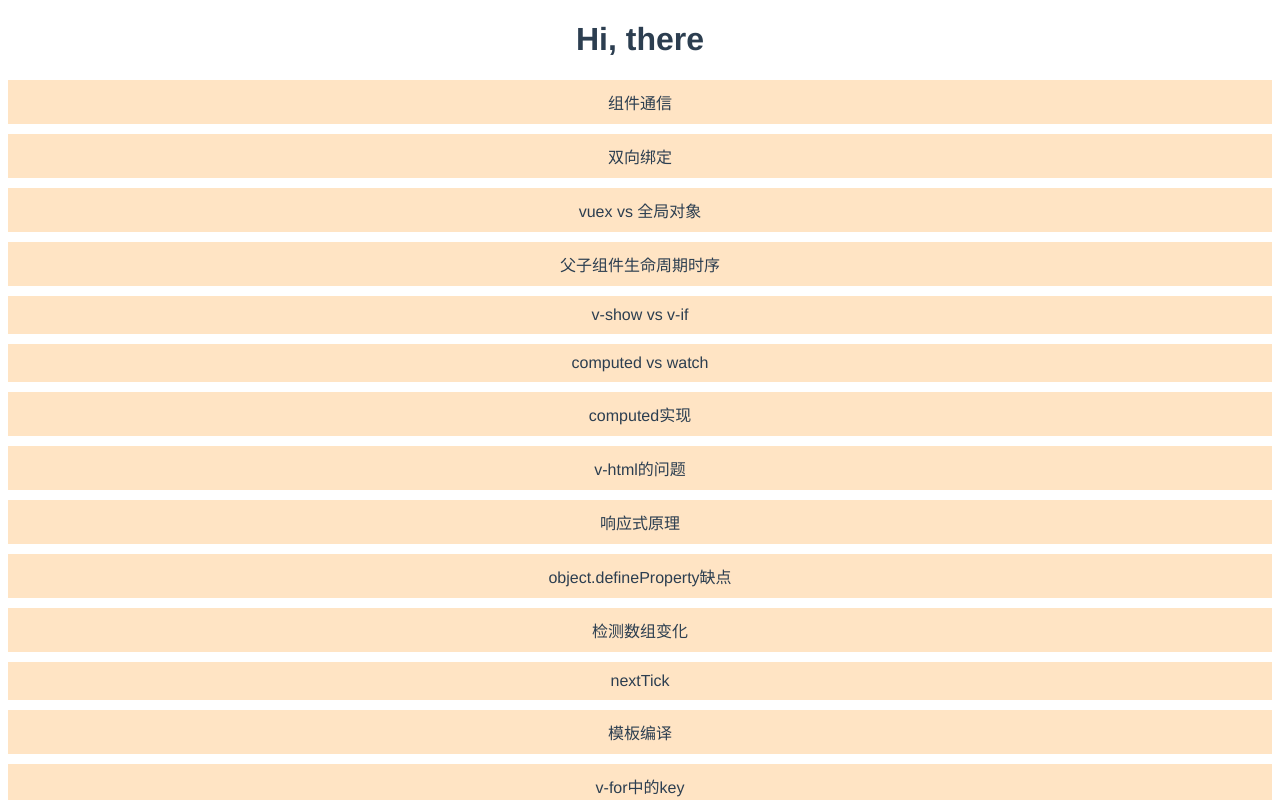
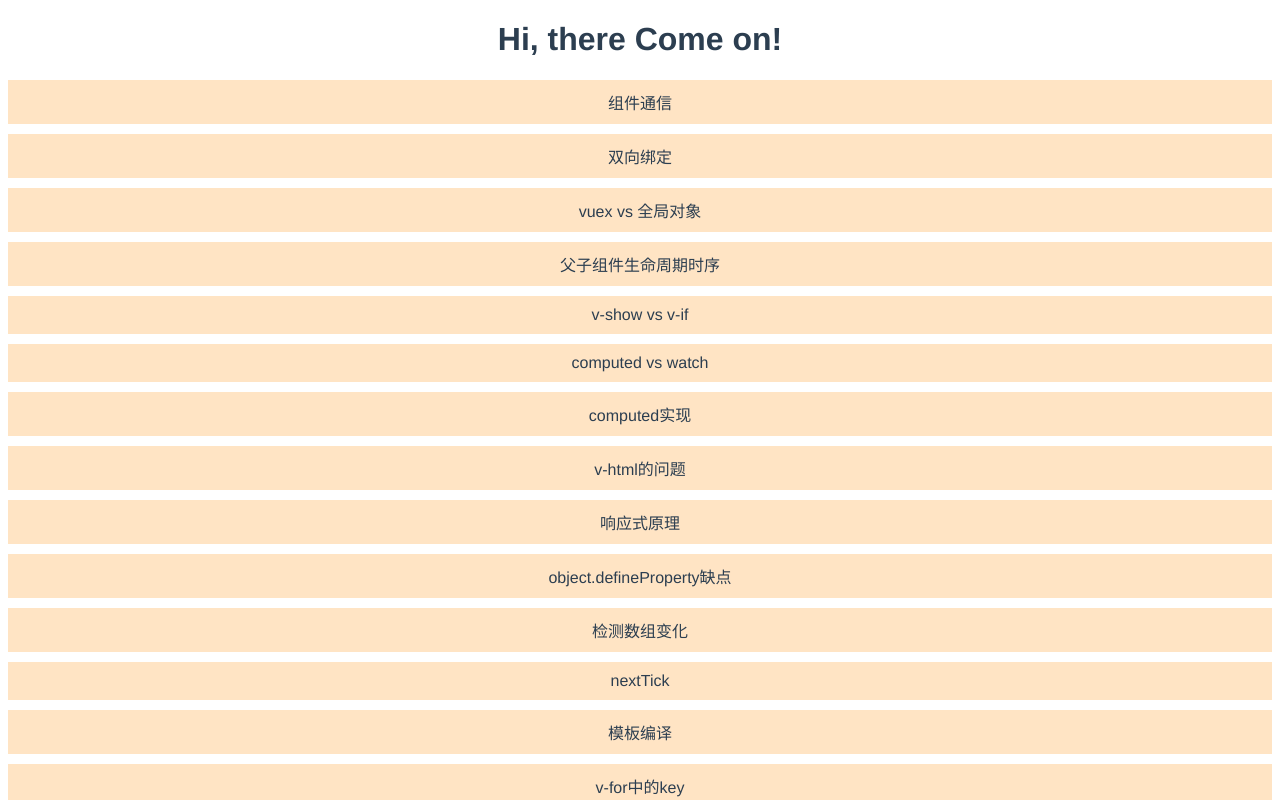
Before and after one commit to barnett617/vue-basic-points, a Vue app: page /#/ in a window 1280 px wide. Shown: the top 800 px of the page. Built offline with nearby package versions, Linux system fonts and the light colour scheme.

Commit message:
feat(Home.vue): just have a try after set up plan of travis

```diff
--- a/src/views/Home.vue
+++ b/src/views/Home.vue
@@ -1,6 +1,6 @@
 <template>
   <div class="home">
-    <h1>Hi, there</h1>
+    <h1>Hi, there Come on!</h1>
     <point-list :pointList="pointListData"/>
   </div>
 </template>
```
